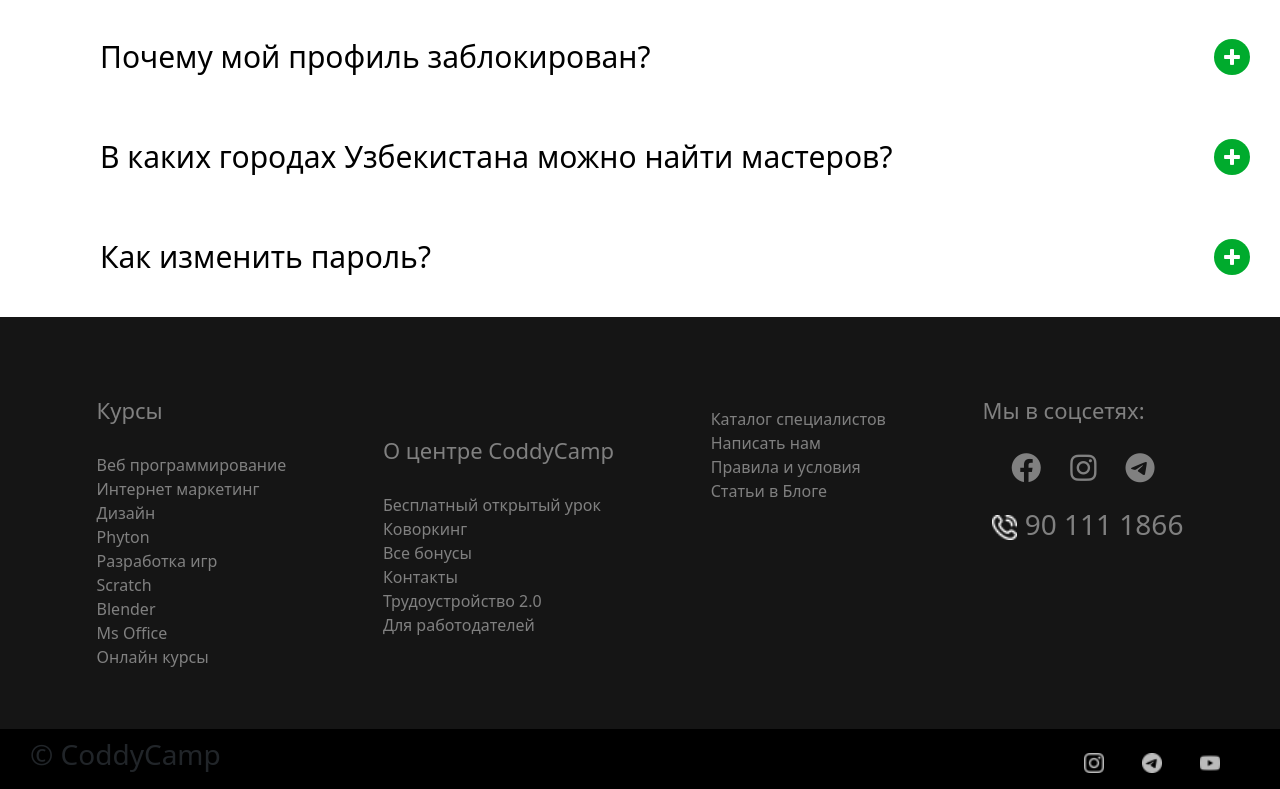
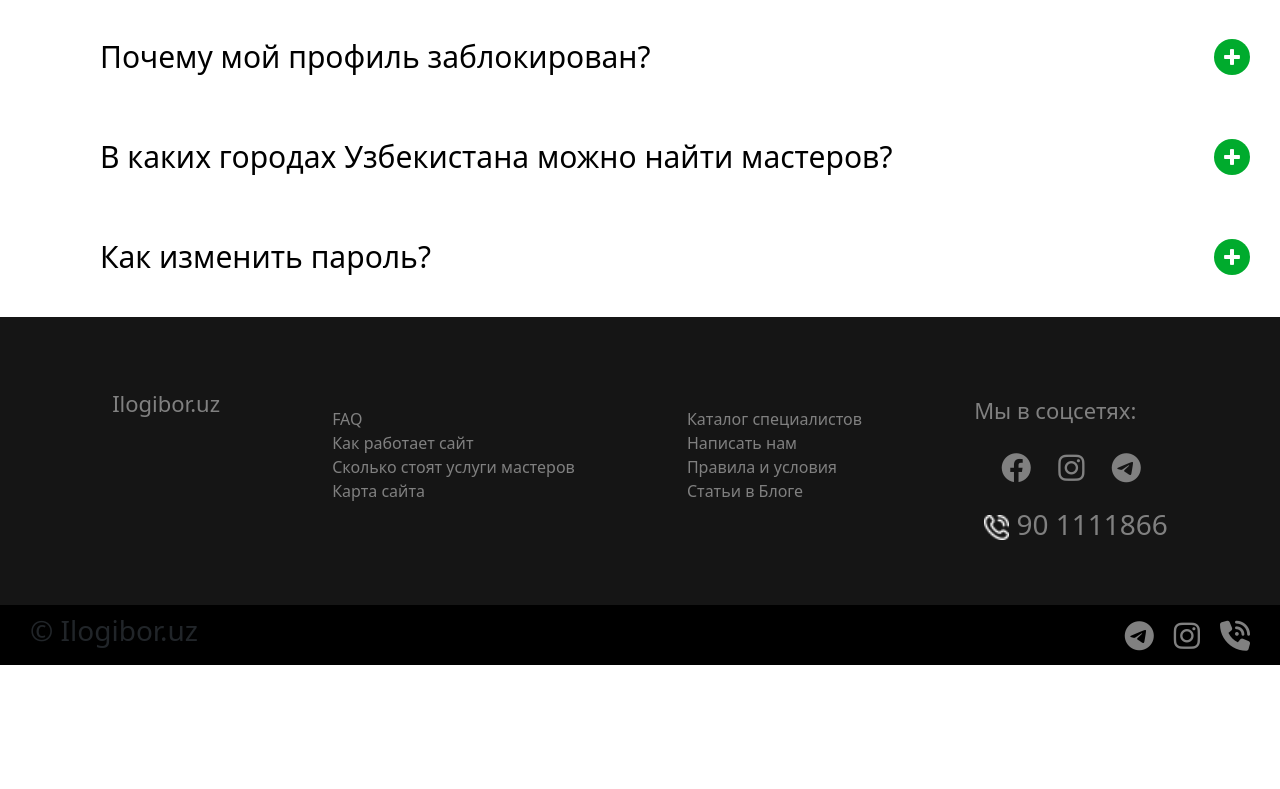
Before and after one commit to Nurmuhammad2008/Hackaton, a plain HTML site: page index.html in a window 1280 px wide. Shown: the part 2844-3633 px from the top of the page. After the commit the page ends 3509 px from the top, so only its background shows below. Drawn offline with nearby package versions, Linux system fonts and the light colour scheme; a web font is replaced by a local one.

Commit message:
opshi sayt

```diff
--- a/index.html
+++ b/index.html
@@ -513,29 +513,18 @@
           </div>
         </div>
       </div>
+      <footer>
         <div id="abs-footer">
             <div id="footer-main">
               <div id="flex-containers-footer">
-            <div id="course-container">
-              <h1 class="h1-class-footer">Курсы</h1>
-              <p class="text-class-footer">Веб программирование</p>
-              <p class="text-class-footer">Интернет маркетинг</p>
-              <p class="text-class-footer">Дизайн</p>
-              <p class="text-class-footer">Phyton</p>
-              <p class="text-class-footer">Разработка игр</p>
-              <p class="text-class-footer">Scratch</p>
-              <p class="text-class-footer">Blender</p>
-              <p class="text-class-footer">Ms Office</p>
-              <p class="text-class-footer">Онлайн курсы</p>
+                <div id="course-container " class="course-container ">
+                  <h1 class="h1-class-footer">Ilogibor.uz</h1>
                 </div>
                 <div id="info-container">
-              <h1 class="h1-class-footer">О центре CoddyCamp</h1>
-              <p class="text-class-footer">Бесплатный открытый урок</p>
-              <p class="text-class-footer">Коворкинг</p>
-              <p class="text-class-footer">Все бонусы</p>
-              <p class="text-class-footer">Контакты</p>
-              <p class="text-class-footer">Трудоустройство 2.0</p>
-              <p class="text-class-footer">Для работодателей</p>
+                  <p class="text-class-footer">FAQ</p>
+                  <p class="text-class-footer">Как работает сайт</p>
+                  <p class="text-class-footer">Сколько стоят услуги мастеров</p>
+                  <p class="text-class-footer">Карта сайта</p>
                 </div>
                 <div id="support-container">
                   <p class="text-class-footer">Каталог специалистов</p>
@@ -551,29 +540,28 @@
                   <i class="fa-brands fa-telegram"></i>
                  </div>
                   <a class="href-class-footer" href="tel"
-                ><img src="./phone-call.png" style="width: 25px" /> 90 111
-                1866</a
-              >
+                    ><img src="./phone-call.png" style="width: 25px" /> 90 1111866</a>
                 </div>
               </div>
               <div id="footer-end-flex" class="footer-end-flex">
                 <div>
-              <h3 id="text-endfooter">© CoddyCamp</h3>
+                  <h3 id="text-endfooter">© Ilogibor.uz</h3>
                 </div>
-            <div>
-              <a href="" class="decoration">
-                <img class="footer-images" src="./instagram.png" />
+                <div class="decoration-container">
+                  <a href="#" class="decoration">
+                    <i class="fa-brands fa-telegram"></i>
                   </a>
-              <a href="" class="decoration">
-                <img class="footer-images" src="./telegram (1).png" />
+                  <a href="#" class="decoration">
+                    <i class="fa-brands fa-instagram"></i>
                   </a>
-              <a href="" class="decoration">
-                <img class="footer-images" src="./youtube.png" />
+                  <a href="#" class="decoration">
+                      <i class="fa-solid fa-phone-volume"></i>
                   </a>
                 </div>
               </div>
             </div>
           </div>
+    </footer>
     </div>
   </body>
   <script
--- a/style/index.css
+++ b/style/index.css
@@ -5,6 +5,10 @@
   margin: 0;
   padding: 0;
   box-sizing: border-box;
+}
+
+body {
+  transition: 0.5s all;
 }
 
 .header-section {
```
Lines whose indentation alone changed are shown as unchanged.
